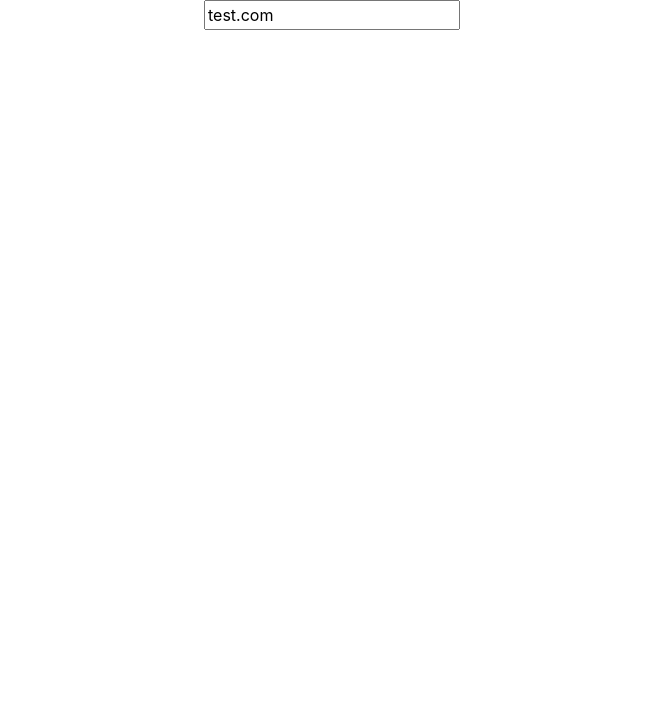
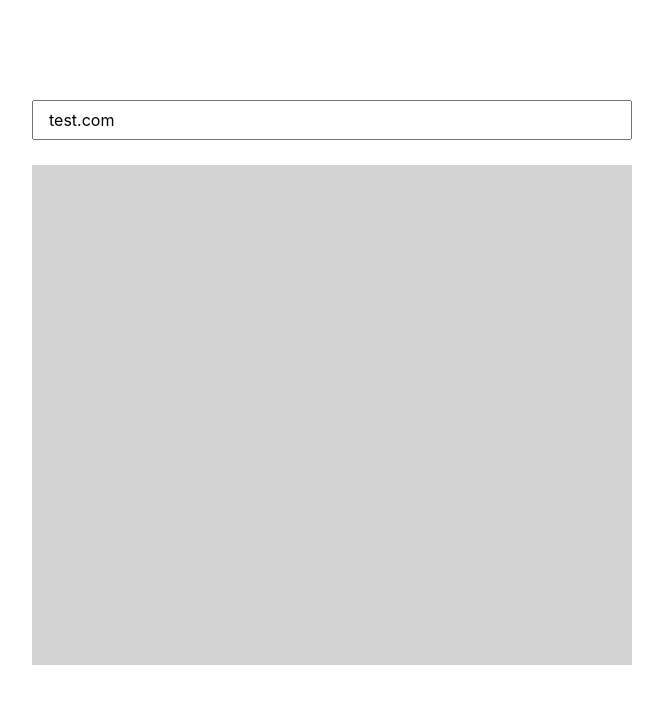
Before and after one commit to willdufault/24ours, a React (Create React App) app: page / in a window 1280 px wide. Shown: the top 704 px of the page, without its empty margins (308-971 px from the left). Built offline with nearby package versions, Linux system fonts and the light colour scheme; the HTML template or start-up script is replaced by a standard one.

Commit message:
Basic CSS

```diff
--- a/src/App.css
+++ b/src/App.css
@@ -1,38 +1,27 @@
+body {
+  display: flex;
+  justify-content: center;
+  height: 100vh;
+  margin: 0;
+}
+
 .App {
   text-align: center;
+  width: 600px;
+  height: 500px;
+  margin-top: 100px;
 }
 
-.App-logo {
-  height: 40vmin;
-  pointer-events: none;
+#URL-Field {
+  width: 100%;
+  height: 40px;
+  padding-left: 15px;
+
 }
 
-@media (prefers-reduced-motion: no-preference) {
-  .App-logo {
-    animation: App-logo-spin infinite 20s linear;
-  }
+.File-Input {
+  margin-top: 25px;
+  width: 100%;
+  height: 100%;
+  background-color: lightgray;
 }
-
-.App-header {
-  background-color: #282c34;
-  min-height: 100vh;
-  display: flex;
-  flex-direction: column;
-  align-items: center;
-  justify-content: center;
-  font-size: calc(10px + 2vmin);
-  color: white;
-}
-
-.App-link {
-  color: #61dafb;
-}
-
-@keyframes App-logo-spin {
-  from {
-    transform: rotate(0deg);
-  }
-  to {
-    transform: rotate(360deg);
-  }
-}
--- a/src/App.js
+++ b/src/App.js
@@ -8,14 +8,15 @@ function App() {
 
   return (
     <div className="App">
-      <div className='Container'>
       <input
               type="text"
               id="URL-Field"
               onChange={(e) => setURL(e.target.value)}
               value={URL}
             />
-      </div>
+      <div
+        className='File-Input'
+      />
     </div>
   );
 }
```
Lines whose indentation alone changed are shown as unchanged.
